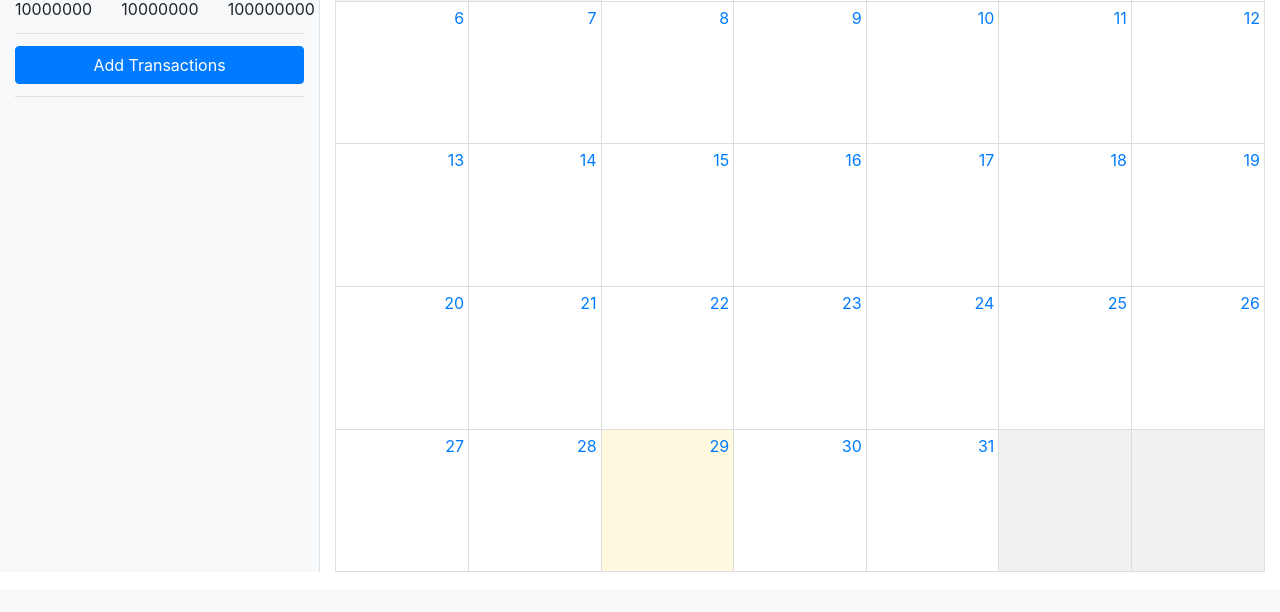
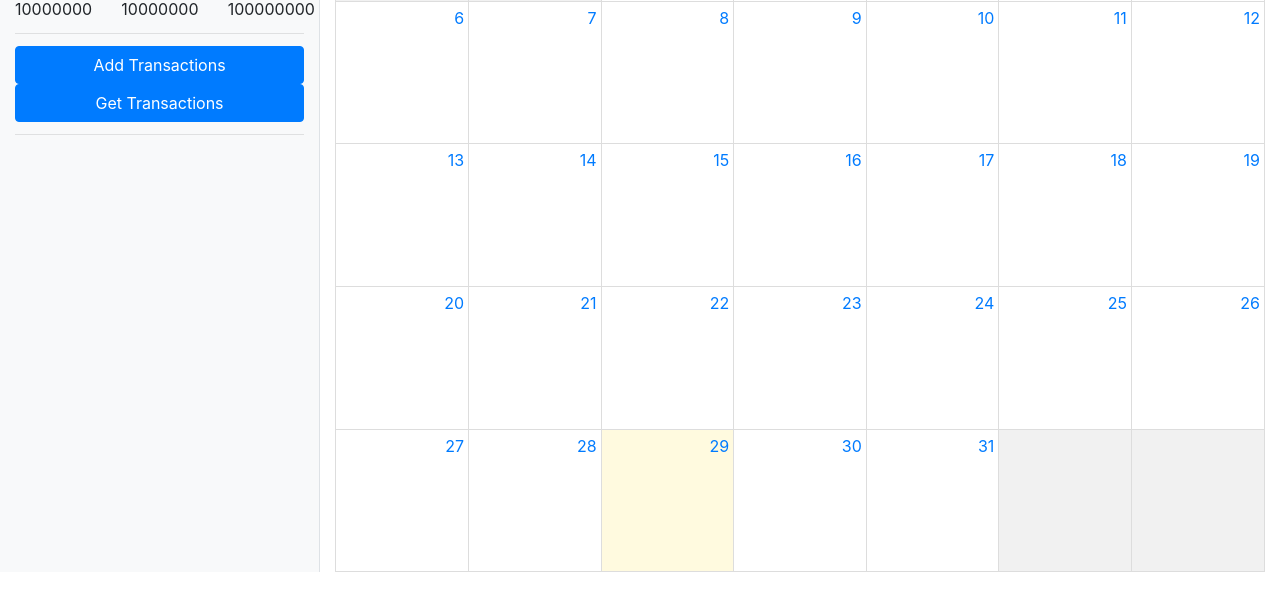
Before and after one commit to henryli12/MoneyManager, a Django app: template src/templates/edit.html in a window 1280 px wide. Shown: the part 228-840 px from the top of the page. Before the commit the page ends 800 px from the top, so only its background shows below. Run offline with Django 3.2, Linux system fonts and the light colour scheme; the template is opened without the code that fills it: most values are stand-ins (such as "Sample title", 1, 10 or a date in 2020); some libraries are stand-ins or nearby versions.

Commit message:
can get transactions by month

```diff
--- a/src/MoneyManager/urls.py
+++ b/src/MoneyManager/urls.py
@@ -16,10 +16,11 @@ Including another URLconf
 from django.contrib import admin
 from django.urls import path
 
-from pages.views import home_view, add_transaction
+from pages.views import home_view, add_transaction, get_transactions_by_month
 
 urlpatterns = [
     path('admin/', admin.site.urls),
     path('', home_view),
-    path('add_transaction/', add_transaction)
+    path('add_transaction/', add_transaction),
+    path('get/<str:month>/', get_transactions_by_month)
 ]
--- a/src/static/js/index.js
+++ b/src/static/js/index.js
@@ -14,6 +14,9 @@ $( document ).ready(function() {
     $('#add').click(function() {
         $('#add_modal').modal();
    });
+   $('#get').click(function() {
+        getTransactionsDB($('#month_display').val());
+    });
    $('#prev_month').click(function() {
         let date = new Date($('#month_display').val() + "-01")
         date.setMonth(date.getMonth());
--- a/src/static/js/requests.js
+++ b/src/static/js/requests.js
@@ -1,17 +1,4 @@
 function addTransactionDB(transaction){
-    // var xhr = new XMLHttpRequest();
-    // xhr.open('POST', './');
-    // xhr.setRequestHeader("Content-Type", "application/json;charset=UTF-8");
-    // xhr.setRequestHeader('x-csrf-token', csrfToken);
-
-    // xhr.onload = () => {
-    //     console.log(`cancelJob: ${xhr.status} ${xhr.response}`);
-    // }
-    // xhr.onerror =  function(){
-
-    // };
-    // console.log(JSON.stringify(transaction));
-    // xhr.send(JSON.stringify(transaction));
     $.ajax(
         {
             headers: { "X-CSRFToken": csrfToken },
@@ -25,3 +12,16 @@ function addTransactionDB(transaction){
         }
     );
 }
+function getTransactionsDB(date){
+    $.ajax(
+        {
+            headers: { "X-CSRFToken": csrfToken },
+            type: 'GET',
+            url: `./get/${date}`,
+            success: function(response){
+                console.log('success');
+                console.log(response)
+            }
+        }
+    );
+}
--- a/src/templates/index.html
+++ b/src/templates/index.html
@@ -47,6 +47,7 @@
                     <hr>
                     <!-- <button id="test" class="btn btn-primary" style="width: 100%;">Click</button> -->
                     <button id="add" class="btn btn-primary" style="width:100%;">Add Transactions</button>
+                    <button id="get" class="btn btn-primary" style="width:100%;">Get Transactions</button>
                     <hr>
                     <div id="transactions_container" style="overflow-y: auto; height:60%";></div>
                 </div>
```
Also changed, not shown: src/pages/views.py (+7 -2 lines).
